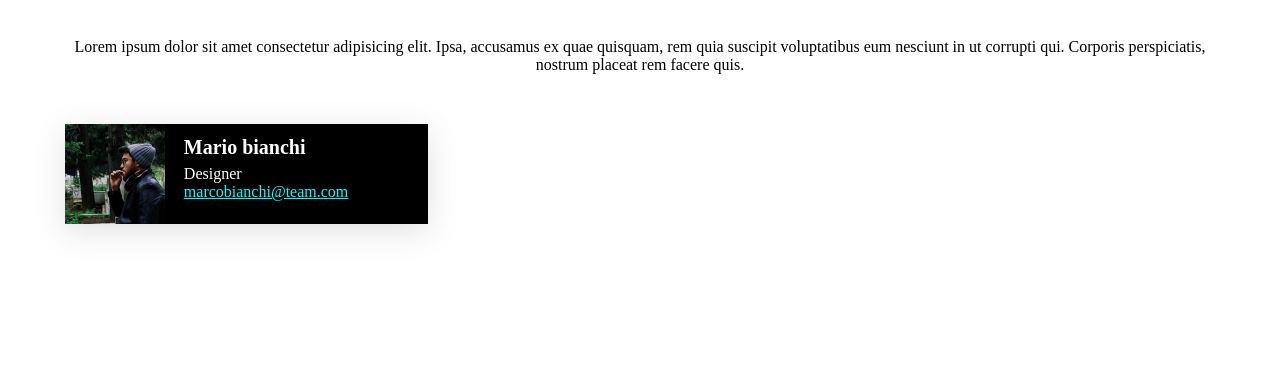
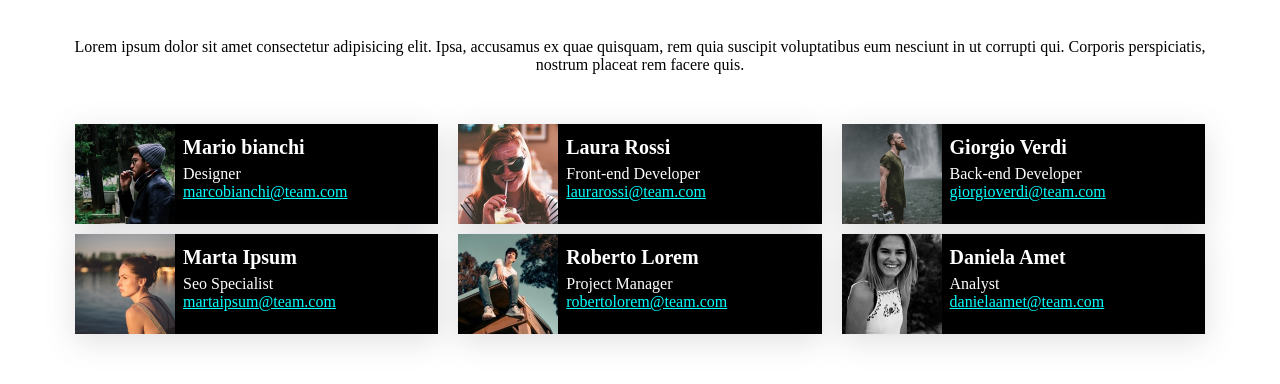
Before and after one commit to PaoloNapoli97/html-css-float-cards, a plain HTML site: page index.html in a window 1280 px wide. Shown: the part 98-482 px from the top of the page. Drawn offline with Linux system fonts and the light colour scheme.

Commit message:
Correzzione Struttura e Compleatamento Contenuto

```diff
--- a/css/style.css
+++ b/css/style.css
@@ -31,6 +31,10 @@ p{
     margin-bottom: 50px;
 }
 
+/*-------
+  BOX CONTENUTI
+-------*/
+
 .box{
     color: white;
     width: calc(33.33% - 20px);
@@ -38,22 +42,29 @@ p{
     background-color: black;
     float: left;
     box-shadow: rgba(100, 100, 111, 0.2) 0px 7px 29px 0px;
+    margin: 0 10px;
+    margin-bottom: 10px;
 }
+
+/*-------
+  INTERNO CONTENUTI
+-------*/
 
 h3{
     font-size: 20px;
     margin-bottom: 6px;
 }
 
+
 .info-profilo{
-    width: calc(100%-50px);
+    /* width: calc(100%-100px); Non ho notato differenze */
     padding-left: 8px;
     padding-top: 12px;
-    padding-right: 80px;
-    float: right;
+    float: left;
 }
 
 img{
+    float: left;
     height: 100px;
     width: 100px;
 }
@@ -62,6 +73,10 @@ a{
     color: aqua;
 }
 
+/*-------
+  CLEAR
+-------*/
+
 .clearfix::after{
     content: "";
     display: block;
--- a/index.html
+++ b/index.html
@@ -22,6 +22,7 @@
             </section>
             <!-- /Titolo e paragrafo -->
             <section class="clearfix">
+                <!-- marcobianchi -->
                 <div class="box">
                     <img src="img/male1.png" alt="">
                     <div class="info-profilo">
@@ -30,12 +31,60 @@
                         <a href="mailto:marcobianchi@team.com">marcobianchi@team.com</a>
                     </div>
                 </div>
+                <!-- /marcobianchi -->
 
+                <!-- Laura Rossi -->
+                <div class="box">
+                    <img src="img/female1.png" alt="">
+                    <div class="info-profilo">
+                        <h3>Laura Rossi</h3>
+                        Front-end Developer <br>
+                        <a href="mailto:laurarossi@team.com">laurarossi@team.com</a>
+                    </div>
+                </div>
+                <!-- /Laura Rossi -->
 
+                <!-- Giorgio Verdi -->
+                <div class="box">
+                    <img src="img/male2.png" alt="">
+                    <div class="info-profilo">
+                        <h3>Giorgio Verdi</h3>
+                        Back-end Developer <br>
+                        <a href="mailto:giorgioverdi@team.com">giorgioverdi@team.com</a>
+                    </div>
+                </div>
+                <!-- /Giorgio Verdi -->
+                <!-- Marta Ipsum -->
+                <div class="box">
+                    <img src="img/female2.png" alt="">
+                    <div class="info-profilo">
+                        <h3>Marta Ipsum</h3>
+                        Seo Specialist <br>
+                        <a href="mailto:martaipsum@team.com">martaipsum@team.com</a>
+                    </div>
+                </div>
+                <!-- /Marta Ipsum -->
+                <!-- Roberto Lorem -->
+                <div class="box">
+                    <img src="img/male3.png" alt="">
+                    <div class="info-profilo">
+                        <h3>Roberto Lorem</h3>
+                        Project Manager <br>
+                        <a href="mailto:robertolorem@team.com">robertolorem@team.com</a>
+                    </div>
+                </div>
+                <!-- /Roberto Lorem -->
+                <!-- Daniela Amet  -->
+                <div class="box">
+                    <img src="img/female3.png" alt="">
+                    <div class="info-profilo">
+                        <h3>Daniela Amet</h3>
+                        Analyst <br>
+                        <a href="mailto:danielaamet@team.com">danielaamet@team.com</a>
+                    </div>
+                </div>
+                <!-- /Daniela Amet  -->
             </section>
-
-
-
         </div>
     </main>
 
```
